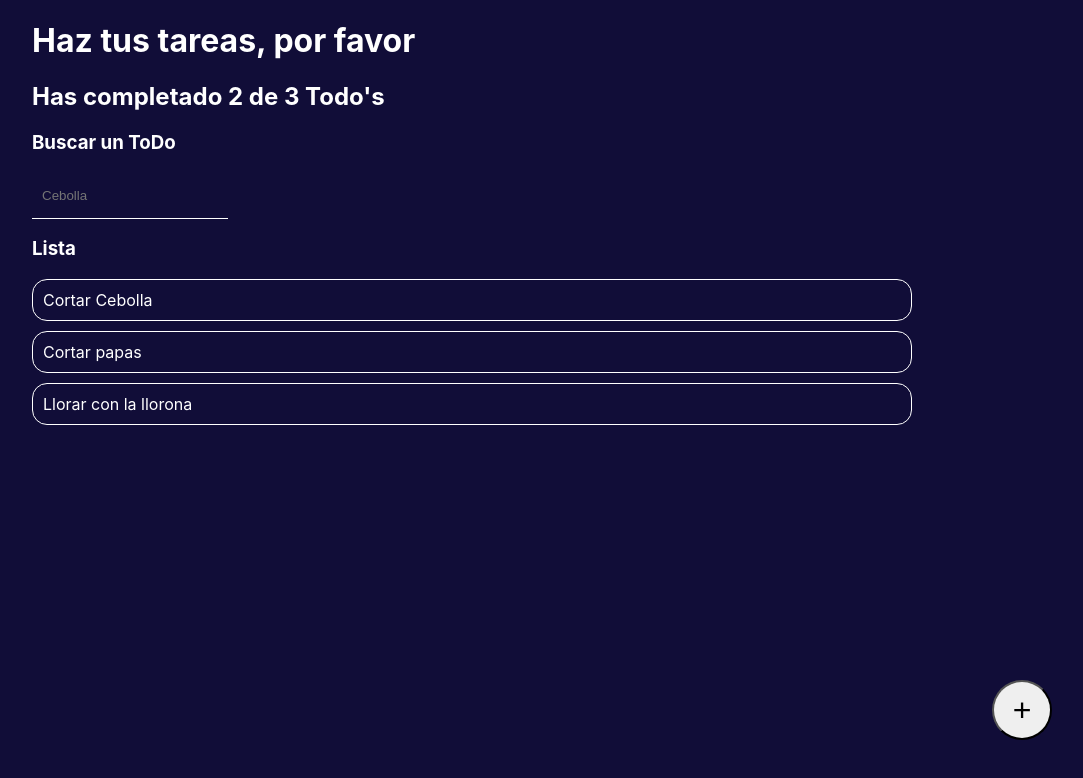
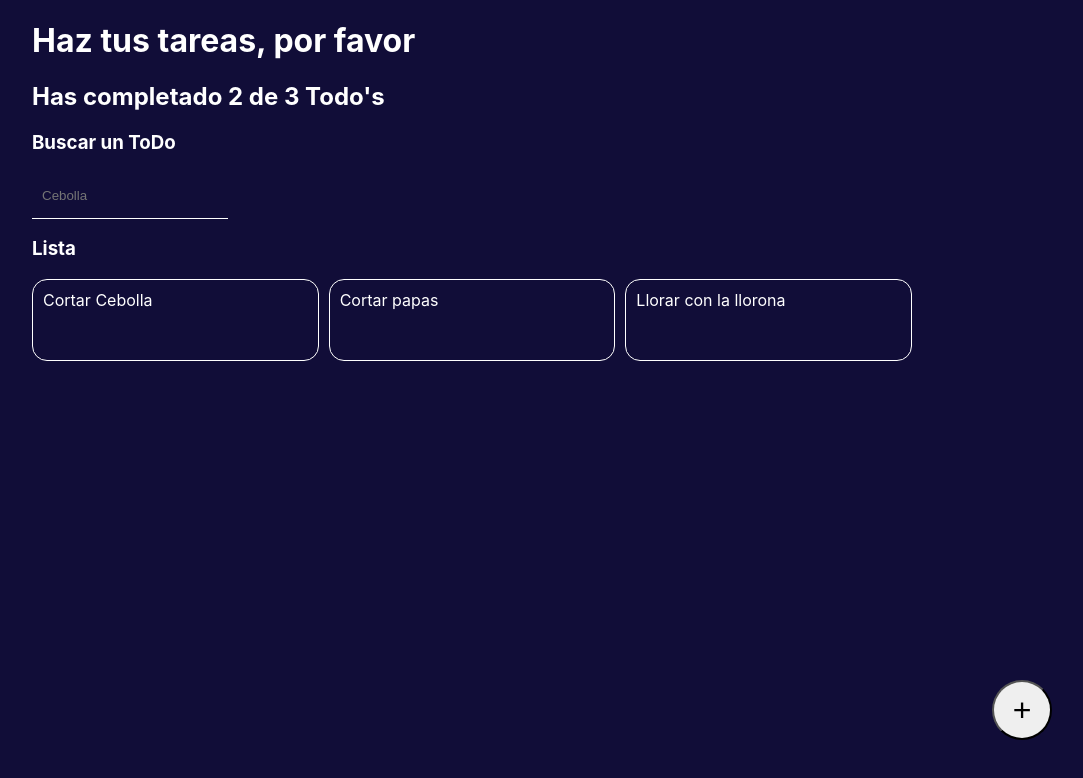
Before and after one commit to alessandrovaru/curso-intro-react, a React (Create React App) app: page / in a window 1280 px wide. Shown: the top 778 px of the page, without its empty margins (168-1251 px from the left). Built offline with nearby package versions, Linux system fonts and the light colour scheme.

Commit message:
Grid display

```diff
--- a/src/components/TodoItem.css
+++ b/src/components/TodoItem.css
@@ -5,5 +5,11 @@
  border: 1px solid white;
  border-radius: 15px;
  margin-bottom: 10px;
+ height: 60px;
  cursor: pointer;
+ transition: all 0.3s ease-in-out;
 }
+
+.TodoItem:hover{
+  border: 1px solid rgb(0, 140, 255);
+ }
--- a/src/components/TodoList.css
+++ b/src/components/TodoList.css
@@ -3,4 +3,7 @@
 }
 .TodoList {
   width: 100%;
+  display: grid;
+  grid-template-columns: repeat(3, 1fr);
+  gap: 10px;
 }
```
